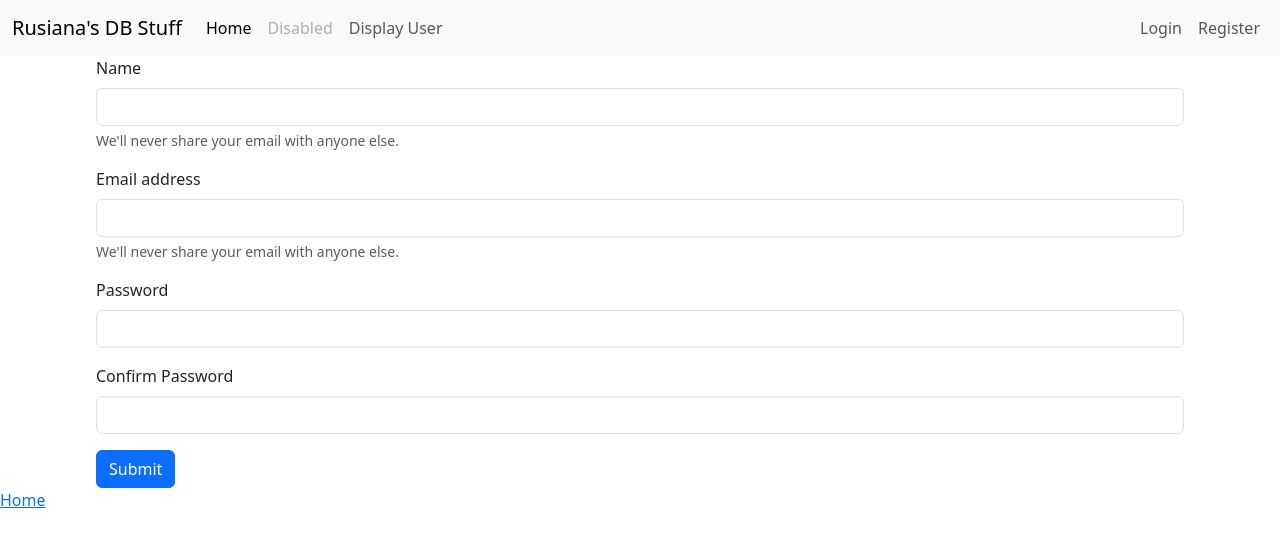
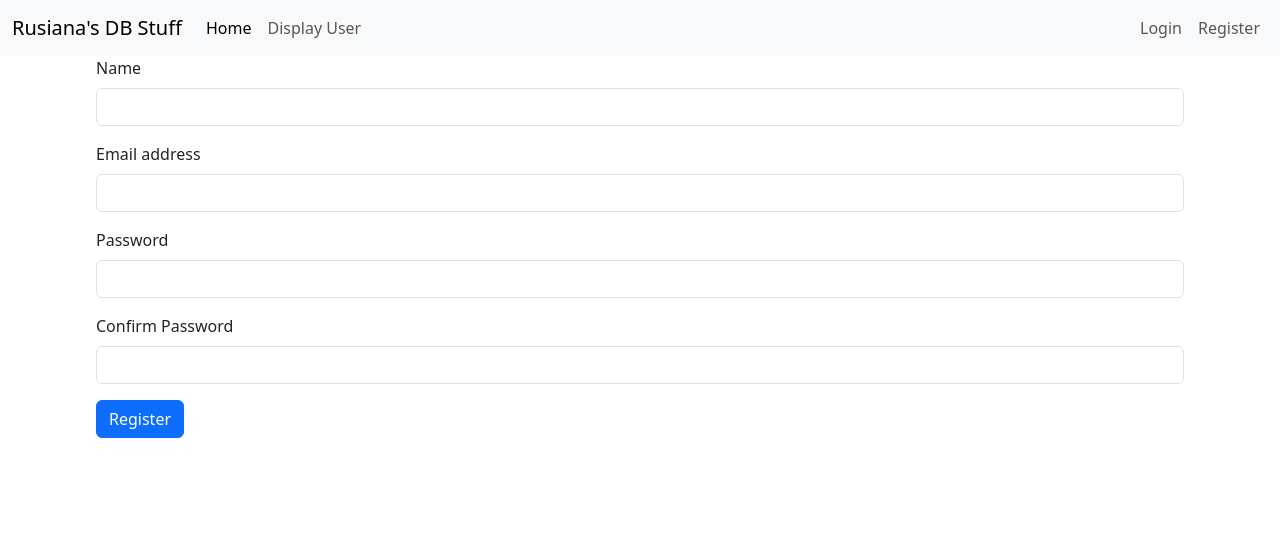
Before and after one commit to mmanrus/db_project, a PHP site: page /register_view.php in a window 1280 px wide. Shown: the top 547 px of the page. Run offline with PHP 8.4, Linux system fonts and the light colour scheme.

Commit message:
Hello world mana para dumingo

```diff
--- a/rusiana_db/php/display_user.php
+++ b/rusiana_db/php/display_user.php
@@ -8,9 +8,6 @@
     if (!$result){
         die("Query failed: ". $conn->error);
     }
-    echo "<pre>";
-        echo print_r($result);
-    echo "</pre>";
 
     if ($result->num_rows > 0){
         echo
--- a/rusiana_db/php/register.php
+++ b/rusiana_db/php/register.php
@@ -1,9 +1,10 @@
 <?php
+session_start();
 include('db_conn.php');
 
-     $err_name = '';
-     $err_email = '';
-     $err_pass = '';
+$_SESSION['err_name'] = '';
+$_SESSION['err_email'] = '';
+$_SESSION['err_pass'] = '';
 
 if(isset($_SESSION["loggedin"]) && $_SESSION["loggedin"] === true){
     header("location: ../template/index.php");
@@ -15,46 +16,33 @@
     $email = $_POST["email"];
     $password1 = $_POST["password1"];
     $password2 = $_POST["password2"];
-          echo "<pre>";
-          echo print_r($_POST);
-          echo "</pre>";
+
+    if (!$conn) {
+        die("Connection failed: " . mysqli_connect_error());
+    }
 
     if (empty($name)){
-               $err_name = 'Empty name';
-               echo "<script>alert('{$err_name}');</script>";
-          }
-          elseif (!preg_match("/^[a-zA-Z0-9_.]*$/", $name)) {
-               $err_name = "Username can only contain letters, numbers, and underscores.";
-               echo "<script>alert('{$err_name}');</script>";
+        $_SESSION['err_name'] = 'Empty name';
+    } elseif (!preg_match("/^[a-zA-Z0-9_.]*$/", $name)) {
+        $_SESSION['err_name'] = "Username can only contain letters, numbers, and underscores.";
     }
 
     if (empty($email)){
-               $err_email = 'Empty email';
-               echo "<script>alert('{$err_email}');</script>";
-          }
-          elseif(filter_var($email, FILTER_VALIDATE_EMAIL) == false){
-               $err_email = 'Invalid email format';
-               echo "<script>alert('{$err_email}');</script>";
+        $_SESSION['err_email'] = 'Empty email';
+    } elseif (!filter_var($email, FILTER_VALIDATE_EMAIL)) {
+        $_SESSION['err_email'] = 'Invalid email format';
     }
 
     if (empty($password1) || empty($password2)){
-               $err_pass = 'Empty password field';
-               echo "<script>alert('{$err_pass}');</script>";
-          }
-          elseif($password1 != $password2){
-               $err_pass = 'Password do not match';
-               echo "<script>alert('{$err_pass}');</script>";
+        $_SESSION['err_pass'] = 'Empty password field';
+    } elseif ($password1 != $password2){
+        $_SESSION['err_pass'] = 'Passwords do not match';
+    } elseif (!preg_match("/^(?=.*[A-Z])(?=.*[a-z])(?=.*\d)(?=.*[!@#$%^&*\(\)\-=\.,\/\\\\;:'\"])[A-Za-z\d!@#$%^&*\(\)\-=\.,\/\\\\;:'\"]{8,}$/", $password1)) {
+        $_SESSION['err_pass'] = "Password must be at least 8 characters long, include a special character, an uppercase and lowercase letter, and a number.";
     }
 
-          if (!$conn)
-          {
-              die("Connection failed: " . mysqli_connect_error());
-          }
-
-          if (empty($err_name) && empty($err_pass) && empty($err_email)) {
-               echo "reached";
+    if (empty($_SESSION['err_name']) && empty($_SESSION['err_email']) && empty($_SESSION['err_pass'])) {
         $hashed_password = password_hash($password1, PASSWORD_DEFAULT);
-
         $sql = "INSERT INTO users (name, password, email) VALUES(?, ?, ?)";
 
         if ($stmt = mysqli_prepare($conn, $sql)){
@@ -62,15 +50,16 @@
             mysqli_stmt_execute($stmt);
             mysqli_stmt_close($stmt);
 
-                    echo "<script>alert('{$name} registered successfully.');</script>";
-                    header("Location: ../template/index.php");
-
+            $_SESSION['success_msg'] = "{$name} registered successfully.";
+            header("Location: ../template/index.php"); // Redirect to login or dashboard
+            exit;
+        } else {
+            $_SESSION['err_general'] = "Error: ". mysqli_error($conn);
         }
-               else {
-                    echo "Error: ". $sql. "<br>" . mysqli_error($conn);
     }
 
     mysqli_close($conn);
-          }
+    header("Location: ../template/register_view.php"); // Redirect back if there are errors
+    exit;
 }
 ?>
--- a/rusiana_db/template/nav.php
+++ b/rusiana_db/template/nav.php
@@ -8,9 +8,6 @@
                     <ul class="navbar-nav">
                     <li class="nav-item">
                         <a class="nav-link active" aria-current="page" href="index.php">Home</a>
-                    </li>
-                    <li class="nav-item">
-                        <a class="nav-link disabled" aria-disabled="true">Disabled</a>
                     </li>
                     <li class="nav-item">
                         <a href="../php/display_user.php" class="nav-link">Display User</a>
--- a/rusiana_db/template/register_view.php
+++ b/rusiana_db/template/register_view.php
@@ -1,38 +1,55 @@
 <?php
-     include('../php/register.php');
-     if(isset($_SESSION["loggedin"]) && $_SESSION["loggedin"] === true){
-          header("location:index.php");
-          exit;
-      }
+session_start();
 $title = 'Register';
 include('head.php');
 ?>
 
 <body>
-     <?php
-          include('nav.php');
-     ?>
+    <?php include('nav.php'); ?>
+
     <form action="../php/register.php" method="POST" class='mx-5 px-5'>
         <div class="mb-3">
-               <label for="exampleInputEmail1" class="form-label">Name</label>
-               <input type="text" class="form-control" name="name" aria-describedby="emailHelp">
-               <div id="emailHelp" class="form-text">We'll never share your email with anyone else.</div>
+            <label class="form-label">Name</label>
+            <input type="text" class="form-control" name="name" value="<?= isset($_SESSION['name']) ? htmlspecialchars($_SESSION['name']) : '' ?>">
+            <?php if (!empty($_SESSION['err_name'])) {
+                echo "<span class='text-danger'>{$_SESSION['err_name']}</span>";
+            } ?>
         </div>
+
         <div class="mb-3">
-               <label for="exampleInputEmail1" class="form-label">Email address</label>
-               <input type="email" class="form-control" name="email" aria-describedby="emailHelp">
-               <div id="emailHelp" class="form-text">We'll never share your email with anyone else.</div>
+            <label class="form-label">Email address</label>
+            <input type="email" class="form-control" name="email" value="<?= isset($_SESSION['email']) ? htmlspecialchars($_SESSION['email']) : '' ?>">
+            <?php if (!empty($_SESSION['err_email'])) {
+                echo "<span class='text-danger'>{$_SESSION['err_email']}</span>";
+            } ?>
         </div>
+
         <div class="mb-3">
-               <label for="exampleInputPassword1" class="form-label">Password</label>
+            <label class="form-label">Password</label>
             <input type="password" class="form-control" name="password1">
+            <?php if (!empty($_SESSION['err_pass'])) {
+                echo "<span class='text-danger'>{$_SESSION['err_pass']}</span>";
+            } ?>
         </div>
+
         <div class="mb-3">
-               <label for="exampleInputPassword1" class="form-label">Confirm Password</label>
-               <input type="password" class="form-control" id="exampleInputPassword1" name="password2">
+            <label class="form-label">Confirm Password</label>
+            <input type="password" class="form-control" name="password2">
         </div>
-          <button type="submit" class="btn btn-primary">Submit</button>
+
+        <button type="submit" class="btn btn-primary">Register</button>
     </form>
-     <a href="index.php">Home</a>
+
+    <?php if (!empty($_SESSION['success_msg'])) { ?>
+        <div class="alert alert-success"><?= $_SESSION['success_msg']; ?></div>
+        <?php unset($_SESSION['success_msg']); ?>
+    <?php } ?>
 </body>
 </html>
+
+<?php
+// Clear error messages after displaying them
+unset($_SESSION['err_name']);
+unset($_SESSION['err_email']);
+unset($_SESSION['err_pass']);
+?>
```
Lines whose indentation alone changed are shown as unchanged.
